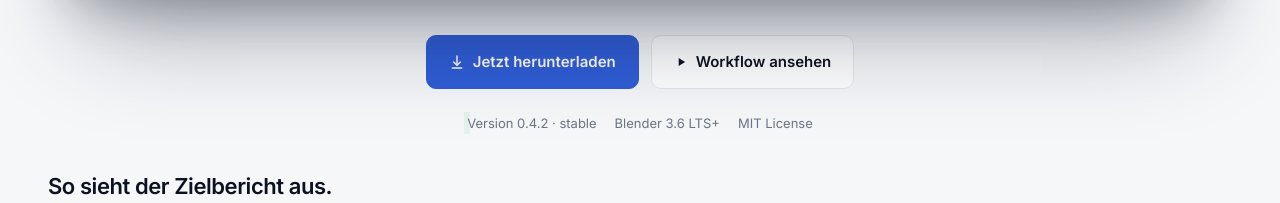
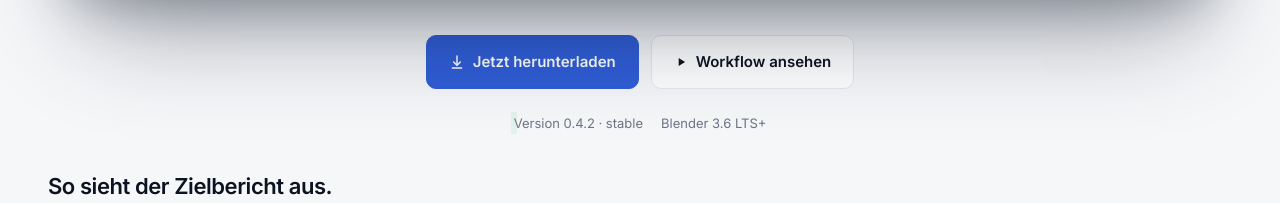
Before and after one commit to haslo2/bimdo-grenzcheck, a plain HTML site: page index.html in a window 1280 px wide. Shown: the part 1144-1347 px from the top of the page. Drawn offline with Linux system fonts and the light colour scheme.

Commit message:
MIT Licence rausgenommen

```diff
--- a/index.html
+++ b/index.html
@@ -644,7 +644,7 @@
       <div class="hero-meta">
         <span><span class="dot"></span>Version 0.4.2 · stable</span>
         <span>Blender 3.6 LTS+</span>
-        <span>MIT License</span>
+
       </div>
     </div>
 
```
